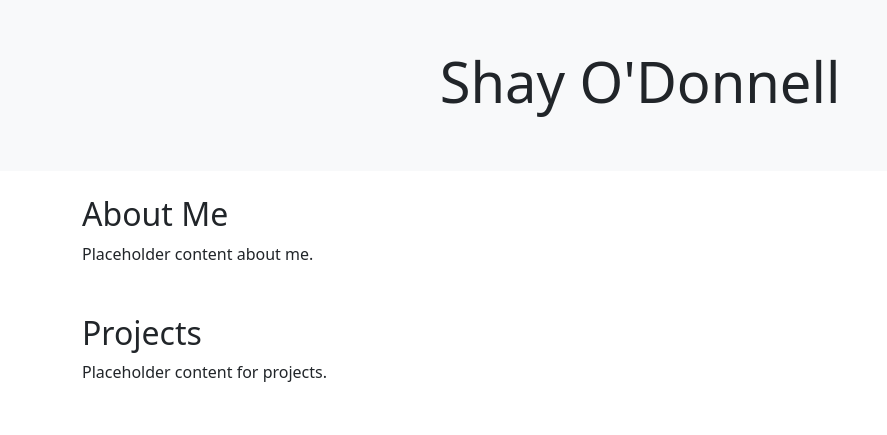
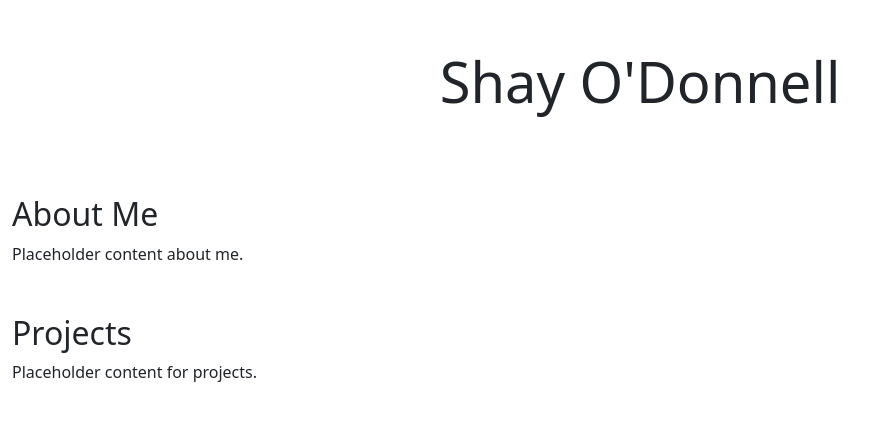
Before and after one commit to shayodonnell/shayodonnell.com, a plain HTML site: page index.html in a window 1280 px wide. Shown: the whole page, without its empty margins (0-887 px from the left). Drawn offline with nearby package versions, Linux system fonts and the light colour scheme.

Commit message:
Refactor layout structure for improved responsiveness

```diff
--- a/index.html
+++ b/index.html
@@ -8,12 +8,14 @@
     <title>title</title>
 </head>
 <body>
-  <header class="bg-light py-5 mb-4">
+  <header class="py-5 mb-4">
     <div class="container">
       <h1 class="display-4 text-center">Shay O'Donnell</h1>
     </div>
   </header>
-  <main class="container">
+  <main class="container-fluid">
+    <div class="row">
+      <div class="col-md-9">
         <section id="about" class="mb-5">
           <h2>About Me</h2>
           <p>Placeholder content about me.</p>
@@ -22,6 +24,8 @@
           <h2>Projects</h2>
           <p>Placeholder content for projects.</p>
         </section>
+      </div>
+    </div>
   </main>
   <script src="script.js"></script>
 </body>
```
Lines whose indentation alone changed are shown as unchanged.
